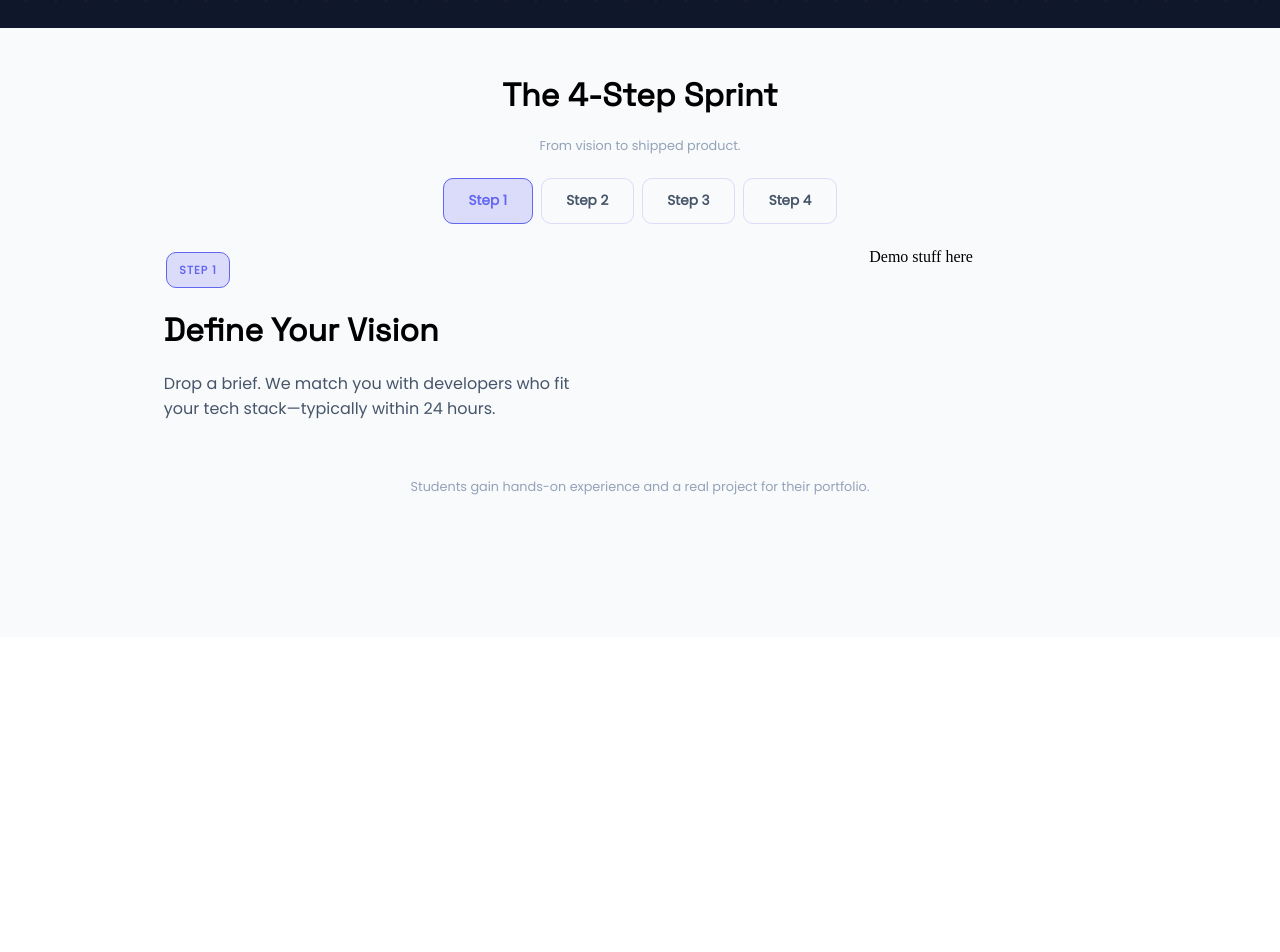
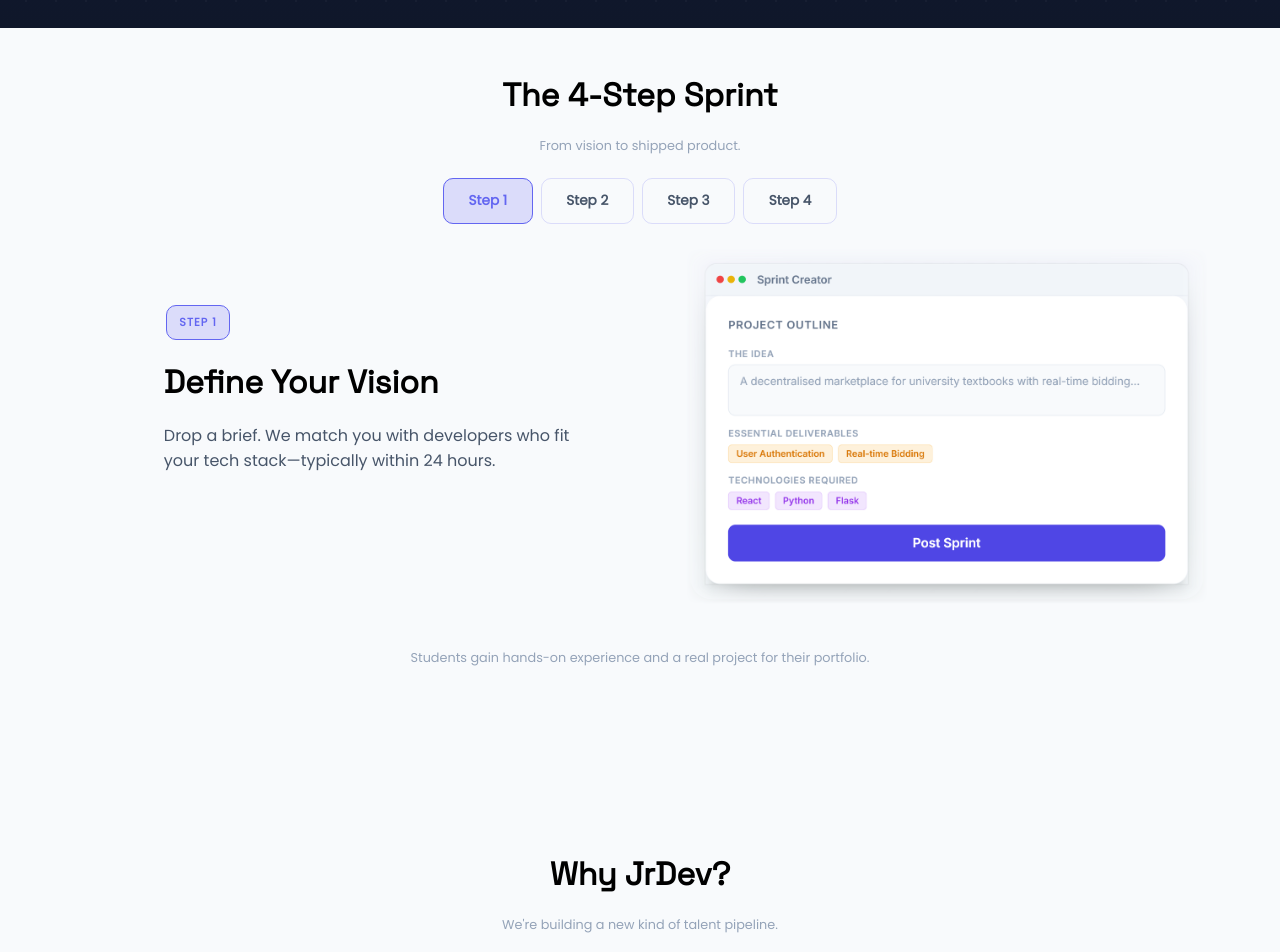
Before and after one commit to 011-sam-110/jrdev, a Flask app: page / in a window 1280 px wide. Shown: the part 835-1787 px from the top of the page. Before the commit the page ends 1330 px from the top, so only its background shows below. Run offline with Flask 3, Linux system fonts and the light colour scheme; some libraries are stand-ins or nearby versions.

Commit message:
Completed up to reviews section on homepage

```diff
--- a/backend/app/static/css/styles.css
+++ b/backend/app/static/css/styles.css
@@ -205,7 +205,7 @@
     font-family: "Poppins";
 }
 
-.homeLaunch p, .sprint p {
+.homeLaunch p, .section p, .section h2 {
     margin-top: 1%;
     font-family: "Poppins";
     font-size: 80%;
@@ -252,7 +252,7 @@
     display: block;
 }
 
-.sprint {
+.section {
     background-color: var(--bg-light);
     margin: 0;
     padding: 2%;
@@ -260,7 +260,7 @@
     padding-bottom: 10%;
 }
 
-.sprint h1 {
+.section h1 {
     font-family: "Space Grotesk";
     font-weight: 800;
 }
@@ -299,10 +299,26 @@
 .stepText {
     width: 100%;
     text-align: left;
+    padding-top: 5%;
 }
 
 .stepDemo {
     width: 100%;
+    position: relative;
+}
+
+.stepDemo img {
+    width: 100%;
+    max-height: 300px;
+    text-align: center;
+    object-fit: contain;
+    -webkit-mask-image: linear-gradient(to right, transparent, black 5%, black 95%, transparent),
+                        linear-gradient(to bottom, transparent, black 5%, black 95%, transparent);
+    -webkit-mask-composite: intersect;
+
+    mask-image: linear-gradient(to right, transparent, black 5%, black 95%, transparent),
+                linear-gradient(to bottom, transparent, black 5%, black 95%, transparent);
+    mask-composite: intersect;
 }
 
 .stepText p {
@@ -398,8 +512,29 @@
     }
 
     .stepDemo {
-        width: 55%;
+        width: 50%;
         float: right;
+    }
+
+    .stepDemo img {
+        max-height: 500px;
+    }
+
+    .pro:hover, .review:hover {
+        transform: translateY(-10px);
+        box-shadow: 0px 0px 10px #94a3b833;
+    }
+
+    .pro:hover .fa-piggy-bank, .review:hover .fa-building {
+        box-shadow: 0px 0px 10px var(--primary-light);
+    }
+
+    .pro:hover .fa-graduation-cap, .review:hover .fa-user {
+        box-shadow: 0px 0px 10px #0d948833;
+    }
+
+    .pro:hover .fa-unlock {
+        box-shadow: 0px 0px 10px #c084fc33;
     }
 }
 
--- a/backend/app/static/js/sprints.js
+++ b/backend/app/static/js/sprints.js
@@ -1,9 +1,36 @@
+const titles = {
+    1: "Define Your Vision",
+    2: "Developer Screening & Confidentiality",
+    3: "Rapid Development Sprint Begins",
+    4: "Review"
+};
+
+const desc = {
+    1: "Drop a brief. We match you with developers who fit your tech stack—typically within 24 hours.",
+    2: "View developers who have applied and onboard the right fit with a signed contract. Developers cannot see the deliverables — only the technologies required.",
+    3: "As soon as a developer has signed the JrDev approved contract, they have until the end of the deadline to meet your essential deliverables.",
+    4: "Review your developer's work through JrDev. If the work does not meet the given essential deliverables, receive a full refund. If you wish to continue work with a developer, you can reach out privately."
+};
+
 document.querySelectorAll(".stepChoice a").forEach(link => {
     link.addEventListener("click", function(e) {
+        e.preventDefault();
+
         document.querySelectorAll(".stepChoice a").forEach(el => {
             el.removeAttribute("id");
         });
 
         this.id = "currentStep";
+
+        const step = this.dataset.step;
+        const img = document.getElementById("stepImage");
+        const stepNum = document.querySelector(".stepNum");
+        const header = document.querySelector(".stepText h1");
+        const paragraph = document.querySelector(".stepDesc");
+
+        img.src = `/static/images/Step ${step}.png`;
+        stepNum.textContent = `Step ${step}`;
+        header.textContent = titles[step];
+        paragraph.textContent = desc[step];
     });
 });
--- a/backend/app/templates/home.html
+++ b/backend/app/templates/home.html
@@ -74,30 +74,102 @@
             <p>Starting at £50 per developer</p>
         </div>
 
-        <div class="sprint" id="how-it-works">
+        <div class="section" id="how-it-works">
             <h1>The 4-Step Sprint</h1>
             <p>From vision to shipped product.</p>
             <div class="stepChoice">
-                <a href="#how-it-works" id="currentStep">Step 1</a>
-                <a href="#how-it-works">Step 2</a>
-                <a href="#how-it-works">Step 3</a>
-                <a href="#how-it-works">Step 4</a>
+                <a href="#how-it-works" data-step="1" id="currentStep">Step 1</a>
+                <a href="#how-it-works" data-step="2">Step 2</a>
+                <a href="#how-it-works" data-step="3">Step 3</a>
+                <a href="#how-it-works" data-step="4">Step 4</a>
             </div>
 
             <div class="step">
                 <div class="stepText">
                     <p class="stepNum">Step 1</p>
                     <h1>Define Your Vision</h1>
-                    <p>Drop a brief. We match you with developers who fit your tech stack—typically within 24 hours.</p>
+                    <p class="stepDesc">Drop a brief. We match you with developers who fit your tech stack—typically within 24 hours.</p>
                 </div>
 
                 <div class="stepDemo">
-                    Demo stuff here
-                    <!-------------------------------------------------------------------------------------->
+                    <img id="stepImage" src="{{ url_for('static', filename='images/Step 1.png') }}">
                 </div>
             </div>
 
             <p>Students gain hands-on experience and a real project for their portfolio.</p>
+        </div>
+
+        <div class="section">
+            <h1>Why JrDev?</h1>
+            <p>We're building a new kind of talent pipeline.</p>
+
+            <div class="threeBox">
+                <div class="pro">
+                    <i class="fa-solid fa-piggy-bank"></i>
+                    <h2>Cost-Effective Prototyping</h2>
+                    <p>Get your MVP off the ground without breaking the bank. Perfect for testing new ideas quickly.</p>
+                </div>
+
+                <div class="pro">
+                    <i class="fa-solid fa-graduation-cap"></i>
+                    <h2>Empower Future Devs</h2>
+                    <p>Your projects provide the crucial real-world experience that shapes the next generation of developers.</p>
+                </div>
+
+                <div class="pro">
+                    <i class="fa-solid fa-unlock"></i>
+                    <h2>No Commitments</h2>
+                    <p>Flexible engagements with no long-term contracts. Scale up or down as your project needs evolve.</p>
+                </div>
+            </div>
+        </div>
+
+        <div class="section">
+            <h1>See JrDev in action</h1>
+            <p>From posting a sprint to shipping your prototype - in one place.</p>
+            <div class="video">
+                <iframe src="https://www.youtube.com/embed/ujdFPoCeFM4?si=YYfkvZytfESQsjhU"></iframe>
+            </div>
+        </div>
+
+        <div class="section">
+            <h1>What people say</h1>
+            <p>Reviews from businesses and developers using JrDev</p>
+
+            <div class="threeBox">
+                <div class="review">
+                    <q>Review from a business after their first sprint. Fill in with real testimonials when ready.</q>
+                    <div class="reviewBottom">
+                        <i class="fa-solid fa-building"></i>
+                        <div class="reviewText">
+                            <h2>Coming soon</h2>
+                            <p>Business</p>
+                        </div>
+                    </div>
+                </div>
+
+                <div class="review">
+                    <q>Developer testimonial placeholder. Replace with real rating and quote after your first sprint.</q>
+                    <div class="reviewBottom">
+                        <i class="fa-solid fa-user"></i>
+                        <div class="reviewText">
+                            <h2>Coming soon</h2>
+                            <p>Developer</p>
+                        </div>
+                    </div>
+                </div>
+
+                <div class="review">
+                    <q>Another review slot. Add star rating and name when you have more feedback.</q>
+                    <div class="reviewBottom">
+                        <i class="fa-solid fa-building"></i>
+                        <div class="reviewText">
+                            <h2>Coming soon</h2>
+                            <p>Business</p>
+                        </div>
+                    </div>
+                </div>
+            </div>
         </div>
     </body>
 
```
Also changed, not shown: other parts of backend/app/static/css/styles.css (+98 -0 lines), backend/app/static/images/Step 1.png (added), backend/app/static/images/Step 2.png (added), backend/app/static/images/Step 3.png (added), backend/app/static/images/Step 4.png (added).
